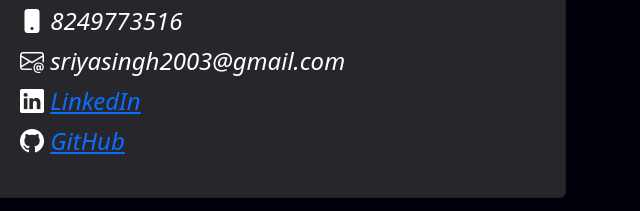
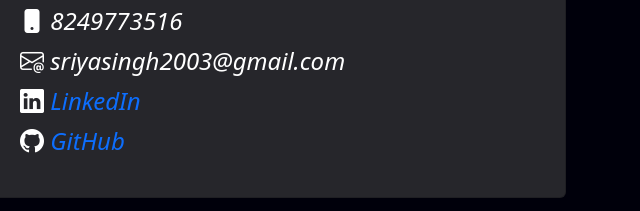
Before and after one commit to Sriya-Saloni-Singh/Portfolio, a plain HTML site: page index.html in a window 1280 px wide. Shown: the part 3139-3350 px from the top of the page, 632-1272 px from the left. Drawn offline with nearby package versions, Linux system fonts and the light colour scheme.

```diff
--- a/index.html
+++ b/index.html
@@ -241,8 +241,8 @@
                         <p class="mb-1"><i class="bi bi-geo-alt-fill fs-4"> Singh Sahi, Talcher Town, Talcher, Odisha-759107</i></p>
                         <p class="mb-1"><i class="bi bi-phone-fill fs-4"> 8249773516</i></p>
                         <p class="mb-1"><i class="bi bi-envelope-at fs-4"> sriyasingh2003@gmail.com</i></p>
-                        <p class="mb-1"><i class="bi bi-linkedin fs-4"> <a href="www.linkedin.com/in/sriya-saloni-singh">LinkedIn</a></i></p>
-                        <p class="mb-1"><i class="bi bi-github fs-4"> <a href="https://github.com/Sriya-Saloni-Singh">GitHub</a></i></p>
+                        <p class="mb-1"><i class="bi bi-linkedin fs-4"> <a style="text-decoration: none; text-color:white"  href="www.linkedin.com/in/sriya-saloni-singh">LinkedIn</a></i></p>
+                        <p class="mb-1"><i class="bi bi-github fs-4"> <a style="text-decoration: none; text-color:white" href="https://github.com/Sriya-Saloni-Singh">GitHub</a></i></p>
                     </div>
                 </div>
             </div>
```
Also changed, not shown: css/style.css (line endings or trailing spaces).
